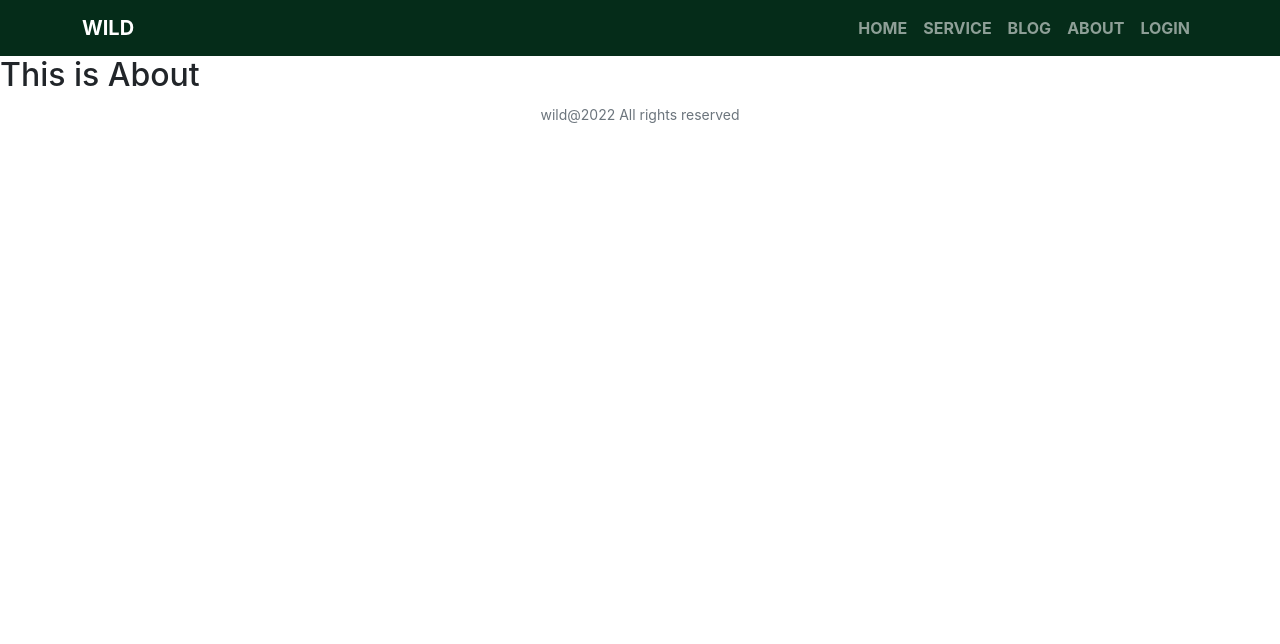
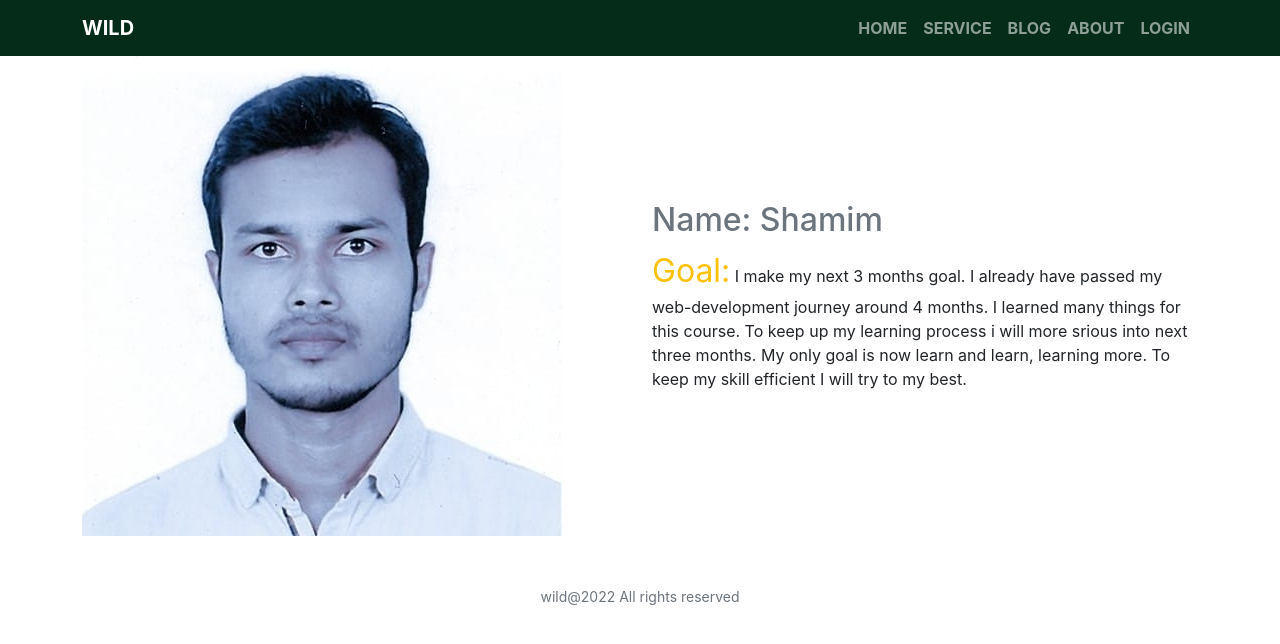
Before and after one commit to shamim-5/independent-service-provider, a React (Create React App) app: page /about in a window 1280 px wide. Shown: the top 644 px of the page. Built offline with nearby package versions, Linux system fonts and the light colour scheme.

Commit message:
about section done

```diff
--- a/src/Pages/About/About.js
+++ b/src/Pages/About/About.js
@@ -1,10 +1,28 @@
 import React from 'react';
+import my_pic from "../../images/my-pic/my_pic.jpg";
+import { Col, Row } from "react-bootstrap";
+
 
 const About = () => {
    return (
-      <div>
-         <h2>This is About</h2>
-      </div>
+     <div className="container">
+       <Row xs={1} md={2} className="d-flex align-items-center">
+         <Col>
+           <img src={my_pic} alt="" />
+         </Col>
+         <Col>
+           <div>
+             <h2 className="mt-3 text-secondary upper">Name: Shamim</h2>
+             <p>
+               <span className="fs-2 text-warning"> Goal:</span> I make my next 3 months goal. I already have passed my
+               web-development journey around 4 months. I learned many things for this course. To keep up my learning
+               process i will more srious into next three months. My only goal is now learn and learn, learning more. To
+               keep my skill efficient I will try to my best.{" "}
+             </p>
+           </div>
+         </Col>
+       </Row>
+     </div>
    );
 };
 
--- a/src/Pages/Blog/Blogs.js
+++ b/src/Pages/Blog/Blogs.js
@@ -1,11 +1,11 @@
-import React from 'react';
+import React from "react";
+import "./Blogs.css";
 
 const Blogs = () => {
-   return (
-      <div>
-         <h2>This is Blogs</h2>
-      </div>
-   );
+  return (
+     <div>
+     </div>
+  );
 };
 
 export default Blogs;
--- a/src/Pages/Login/SocialLogin/SocialLogin.js
+++ b/src/Pages/Login/SocialLogin/SocialLogin.js
@@ -1,9 +1,11 @@
 import React from 'react';
+import { Col, Row } from 'react-bootstrap';
+
 
 const SocialLogin = () => {
    return (
       <div>
-         <h2>This is SocialLogin</h2>
+       <h2>social login</h2>
       </div>
    );
 };
--- a/src/Pages/Shared/Footer/Footer.js
+++ b/src/Pages/Shared/Footer/Footer.js
@@ -3,7 +3,7 @@ import React from "react";
 const Footer = () => {
   return (
     <div>
-      <p className="text-center text-muted">
+      <p className="text-center text-muted mt-5">
         <small>wild@2022 All rights reserved</small>
       </p>
     </div>
```
Also changed, not shown: src/Pages/Blog/Blogs.css (added), src/images/my-pic/my_pic.jpg (added).
